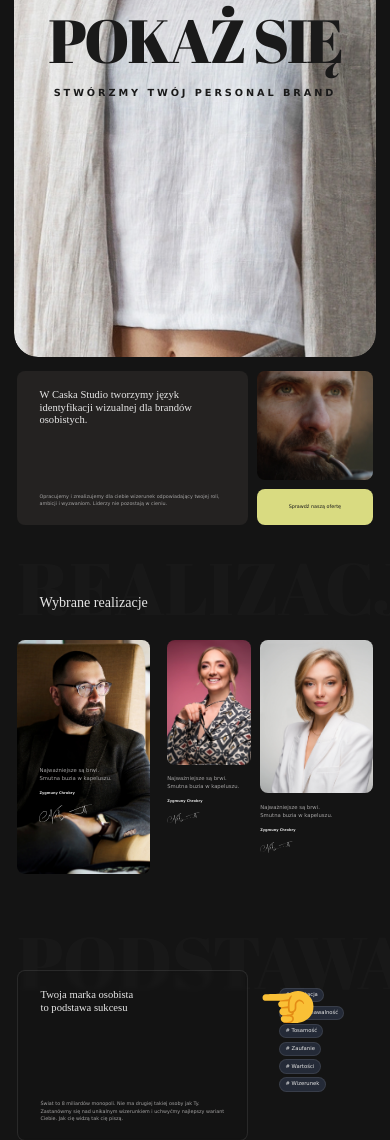
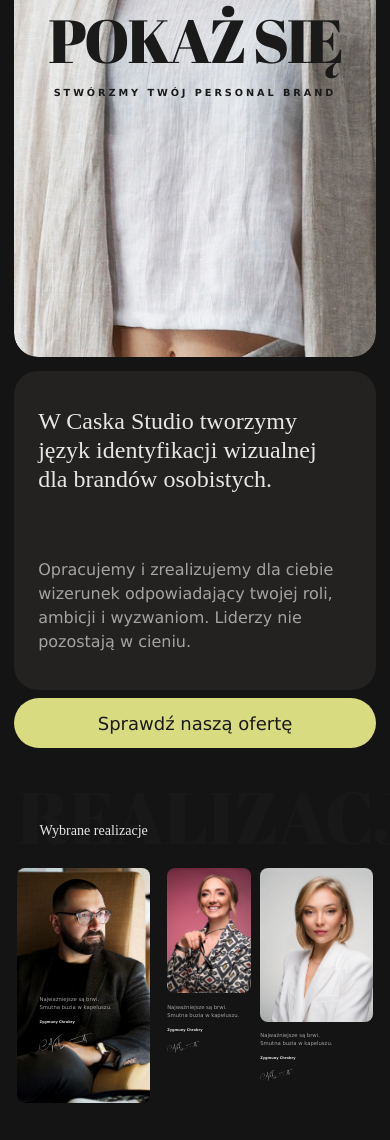
Before and after one commit to MakiBM/caska-studio, a PHP site: page / in a window 390 px wide. Shown: the part 462-1602 px from the top of the page. Run offline with PHP 8.4, Linux system fonts and the light colour scheme; some web fonts are replaced.

Commit message:
cta mobile

```diff
--- a/components/cta.php
+++ b/components/cta.php
@@ -68,4 +68,38 @@
     font-size: 22rem;
     color: var(--color-background-2);
   }
+
+  @media (max-width: 1024px) {
+    .cta__container {
+      max-width: clamp(320px, calc(100% - 128rem), calc(600px - 128rem));
+      margin: 64rem auto;
+      padding: 0;
+      display: flex;
+      flex-direction: column;
+    }
+
+    .cta__content {
+      gap: 64px;
+      padding: 36px 24px;
+      border-radius: 24px;
+    }
+
+    .cta__title {
+      font-size: 24px;
+    }
+
+    .cta__text {
+      font-size: 16px;
+    }
+
+    .cta__image {
+      display: none;
+    }
+
+    .cta__button {
+      font-size: 18px;
+      height: 50px;
+      border-radius: 999px;
+    }
+  }
 </style>
```
